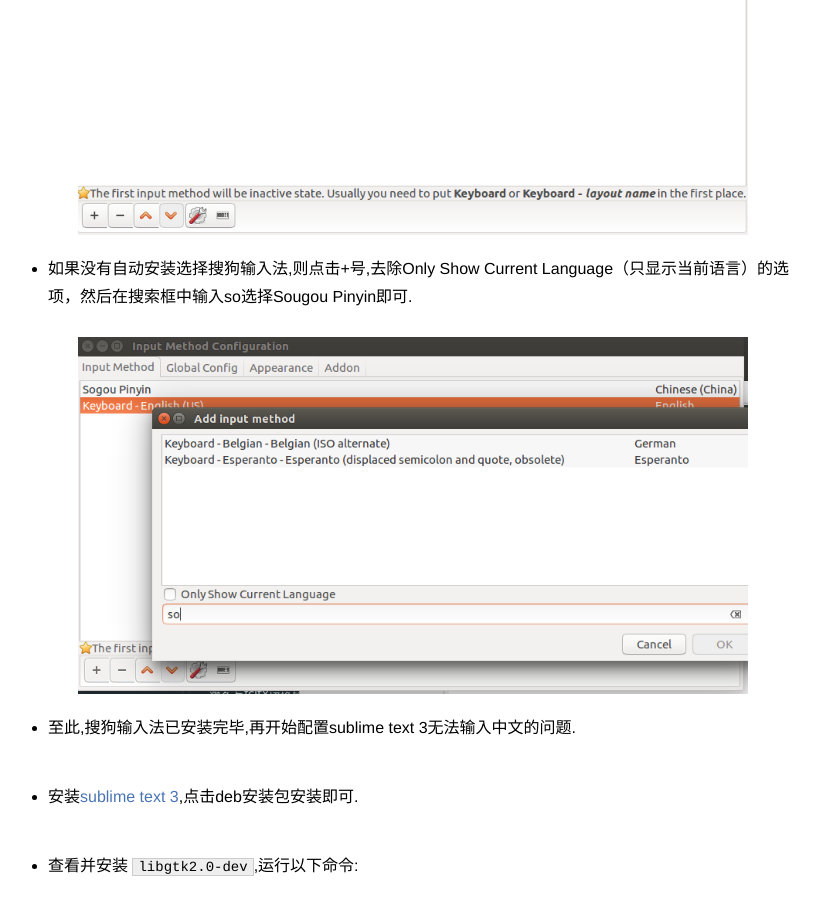
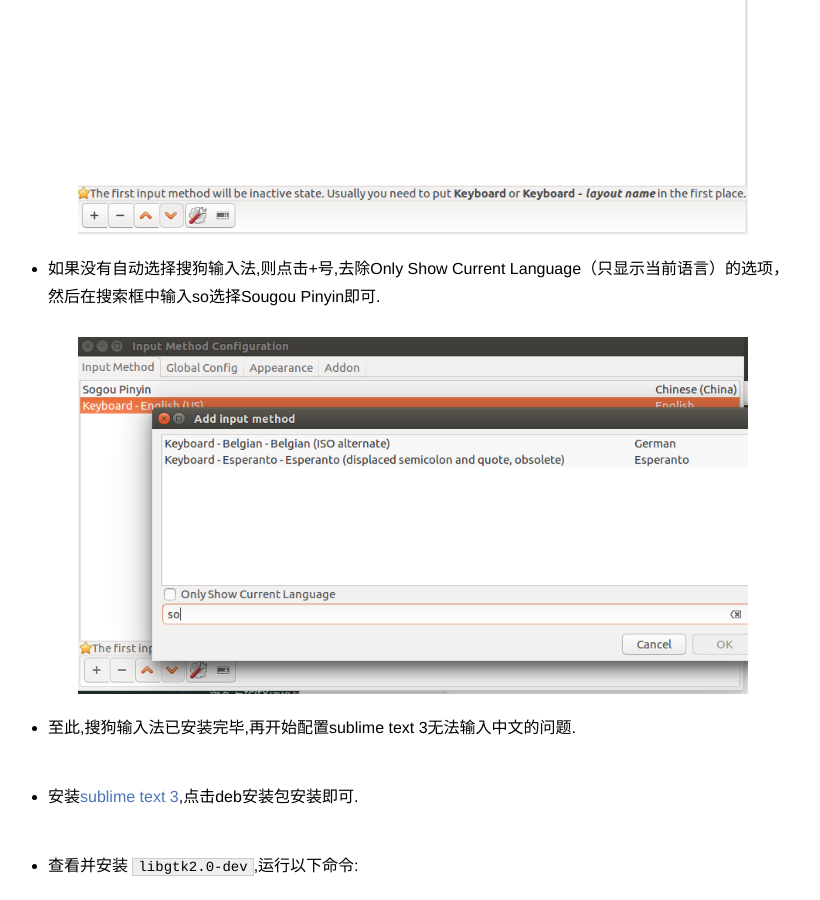
Before and after one commit to fanyonga/fanyonga.github.io, a Jekyll site: the page built from _posts/2016-08-17-suogouinput.md, in a window 1280 px wide and 900 px high, scrolled down 2165 px. Shown: the whole window, without its empty margins (227-1047 px from the left). Built offline with Jekyll 4.4.1, drawn with Linux system fonts in a browser that asks for light colours.

Commit message:
20170817_03 修改blog

```diff
--- a/_posts/2016-08-17-suogouinput.md
+++ b/_posts/2016-08-17-suogouinput.md
@@ -38,7 +38,7 @@ description: 如何在ubunru下安装搜狗输入法和配置sublime text3的中
 
  ![Alt Text](/images/suogouinput_03.png)
 
-* 如果没有自动安装选择搜狗输入法,则点击+号,去除Only Show Current Language（只显示当前语言）的选项，然后在搜索框中输入so选择Sougou Pinyin即可.
+* 如果没有自动选择搜狗输入法,则点击+号,去除Only Show Current Language（只显示当前语言）的选项，然后在搜索框中输入so选择Sougou Pinyin即可.
 
 ![Alt Text](/images/suogouinput_04.png)
 
```
